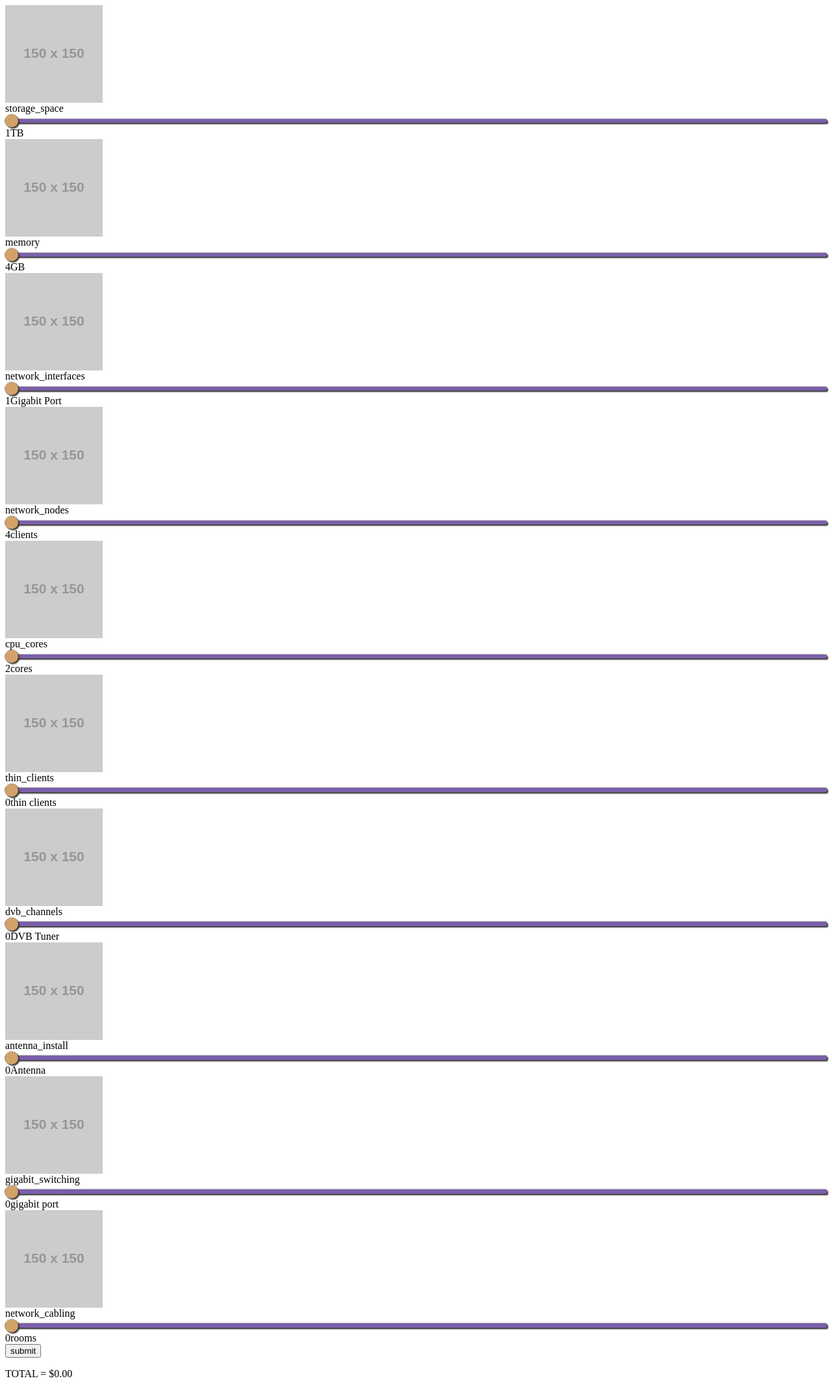
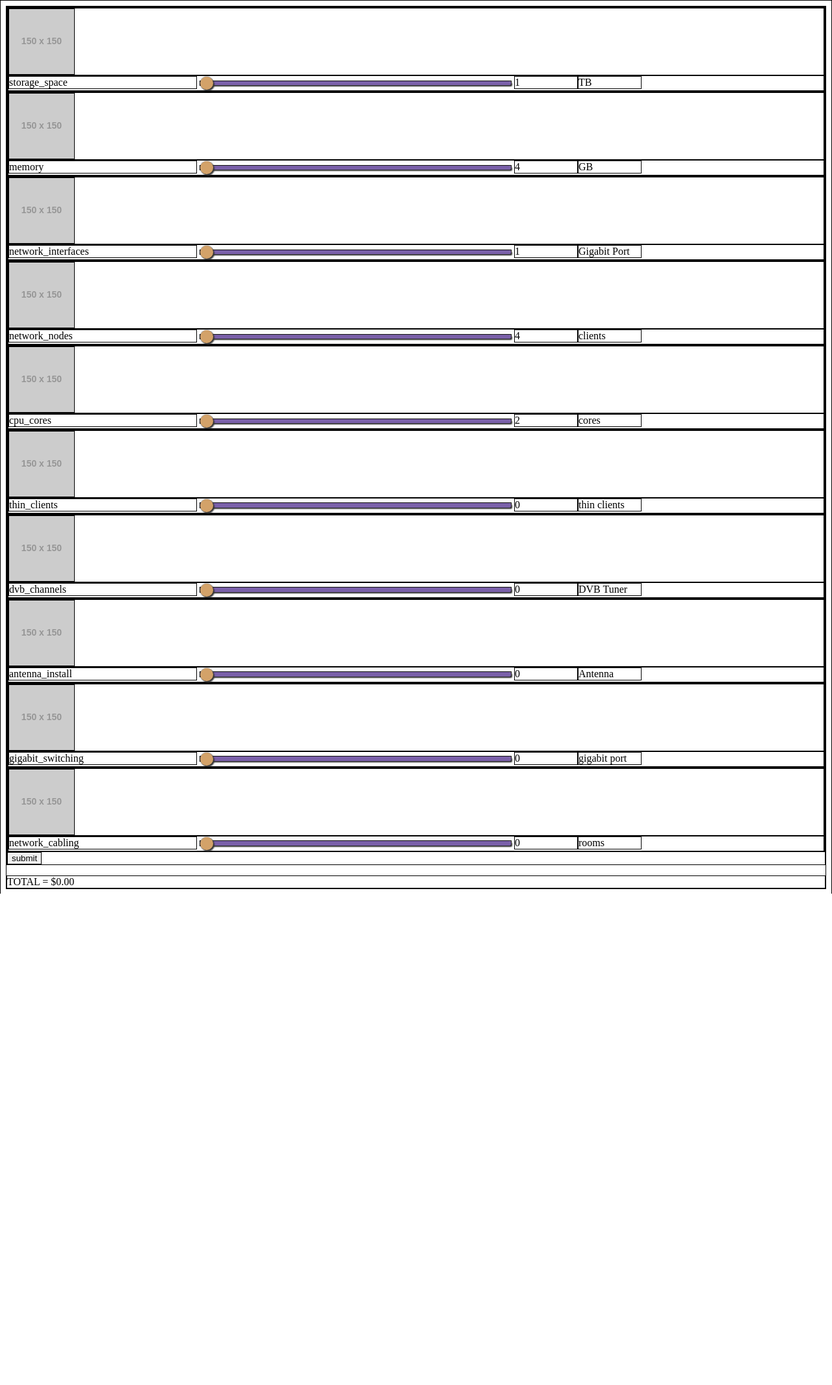
Before and after one commit to fragspawn/quotation_system, a PHP site: page /quotepage.php in a window 1280 px wide. Shown: the whole page at 65% size. After the commit the page ends 1375 px from the top, so only its background shows below. Run offline with PHP 8.4, Linux system fonts and the light colour scheme; data comes from the database, SQL or seed files in the repository; grey boxes labelled with a size stand in for pictures from a placeholder-image service; some libraries are stand-ins or nearby versions.

Commit message:
design changes

```diff
--- a/quotepage.css
+++ b/quotepage.css
@@ -1,4 +1,10 @@
-
+* {
+    border: solid 1px black;
+}
+.img_sm {
+    width: 100px;
+    height: auto;
+}
 .img_me {
     display: none;
 }
@@ -9,16 +15,33 @@
     display: none;
 }
 
+.slider_control label {
+    display: inline-block;
+    min-width: 18em;
+}
+.slider_control input {
+    display: inline-block;
+    min-width: 36em;
+}
+.slider_control output {
+    display: inline-block;
+    min-width: 6em;
+}
+.slider_control span {
+    display: inline-block;
+    min-width: 6em;
+}
+
 input[type=range].range_slider {
   -webkit-appearance: none;
-  width: 100%;
+  width: 36em;
   margin: 6.65px 0;
 }
 input[type=range].range_slider:focus {
   outline: none;
 }
 input[type=range].range_slider::-webkit-slider-runnable-track {
-  width: 100%;
+  width: 36em;
   height: 6.7px;
   cursor: pointer;
   box-shadow: 2px 2px 2px #343434, 0px 0px 2px #414141;
@@ -41,7 +64,7 @@ input[type=range].range_slider:focus::-webkit-slider-runnable-track {
   background: #b1a2cd;
 }
 input[type=range].range_slider::-moz-range-track {
-  width: 100%;
+  width: 36em;
   height: 6.7px;
   cursor: pointer;
   box-shadow: 2px 2px 2px #343434, 0px 0px 2px #414141;
@@ -59,7 +82,7 @@ input[type=range].range_slider::-moz-range-thumb {
   cursor: pointer;
 }
 input[type=range].range_slider::-ms-track {
-  width: 100%;
+  width: 36em;
   height: 6.7px;
   cursor: pointer;
   background: transparent;
@@ -97,14 +120,14 @@ input[type=range].range_slider:focus::-ms-fill-upper {
 
 input[type=range].range_slider {
   -webkit-appearance: none;
-  width: 100%;
+  width: 36em;
   margin: 6.65px 0;
 }
 input[type=range].range_slider:focus {
   outline: none;
 }
 input[type=range].range_slider::-webkit-slider-runnable-track {
-  width: 100%;
+  width: 36em;
   height: 6.7px;
   cursor: pointer;
   box-shadow: 2px 2px 2px #343434, 0px 0px 2px #414141;
@@ -127,7 +150,7 @@ input[type=range].range_slider:focus::-webkit-slider-runnable-track {
   background: #b1a2cd;
 }
 input[type=range].range_slider::-moz-range-track {
-  width: 100%;
+  width: 36em;
   height: 6.7px;
   cursor: pointer;
   box-shadow: 2px 2px 2px #343434, 0px 0px 2px #414141;
@@ -145,7 +168,7 @@ input[type=range].range_slider::-moz-range-thumb {
   cursor: pointer;
 }
 input[type=range].range_slider::-ms-track {
-  width: 100%;
+  width: 36em;
   height: 6.7px;
   cursor: pointer;
   background: transparent;
@@ -183,14 +206,14 @@ input[type=range].range_slider:focus::-ms-fill-upper {
 
 input[type=range].range_slider {
   -webkit-appearance: none;
-  width: 100%;
+  width: 36em;
   margin: 6.65px 0;
 }
 input[type=range].range_slider:focus {
   outline: none;
 }
 input[type=range].range_slider::-webkit-slider-runnable-track {
-  width: 100%;
+  width: 36em;
   height: 6.7px;
   cursor: pointer;
   box-shadow: 2px 2px 2px #343434, 0px 0px 2px #414141;
@@ -213,7 +236,7 @@ input[type=range].range_slider:focus::-webkit-slider-runnable-track {
   background: #b1a2cd;
 }
 input[type=range].range_slider::-moz-range-track {
-  width: 100%;
+  width: 36em;
   height: 6.7px;
   cursor: pointer;
   box-shadow: 2px 2px 2px #343434, 0px 0px 2px #414141;
@@ -231,7 +254,7 @@ input[type=range].range_slider::-moz-range-thumb {
   cursor: pointer;
 }
 input[type=range].range_slider::-ms-track {
-  width: 100%;
+  width: 36em;
   height: 6.7px;
   cursor: pointer;
   background: transparent;
--- a/quotepage.php
+++ b/quotepage.php
@@ -48,7 +48,6 @@
             document.getElementById('img_lg_' + slider.id).style.display = 'none';
             document.getElementById('img_hu_' + slider.id).style.display = 'none';
         }
-
     </script>
     </head>
     <body>
@@ -68,11 +67,13 @@
             <img class="img_lg" id="img_lg_<?php echo $row['system_name']; ?>" src="<?php echo $row['image_large']; ?>"/>
             <img class="img_hu" id="img_hu_<?php echo $row['system_name']; ?>" src="<?php echo $row['image_massive']; ?>"/>
         </div>
-        <label><?php echo $row['system_name']; ?></label>
-        <input type="range" class="range_slider" name="<?php echo $row['system_name']; ?>" id="<?php echo $row['system_name']; ?>" value="<?php echo $row['units_min']; ?>"
-          min="<?php echo $row['units_min']; ?>" max="<?php echo $row['units_max']; ?>" step="<?php echo $row['unit_increment']; ?>"
-          onChange="slideMe(this)">
-        <output class="slider_output" id="slider_output_<?php echo $row['system_name']; ?>"><?php echo $row['units_min']; ?></output><span><?php echo $row['units']; ?></span>
+        <div class="slider_control">
+            <label><?php echo $row['system_name']; ?></label>
+            <input type="range" class="range_slider" name="<?php echo $row['system_name']; ?>" id="<?php echo $row['system_name']; ?>" value="<?php echo $row['units_min']; ?>"
+                min="<?php echo $row['units_min']; ?>" max="<?php echo $row['units_max']; ?>" step="<?php echo $row['unit_increment']; ?>"
+                onChange="slideMe(this)">
+            <output class="slider_output" id="slider_output_<?php echo $row['system_name']; ?>"><?php echo $row['units_min']; ?></output><span><?php echo $row['units']; ?></span>
+        </div>
         <input type="hidden" name="slider_unit_cost_<?php echo $row['system_name']; ?>" id="slider_unit_cost_<?php echo $row['system_name']; ?>" value="<?php echo $row['unit_cost']; ?>">
         <input type="hidden" name="slider_unit_sm_<?php echo $row['system_name']; ?>" id="slider_unit_sm_<?php echo $row['system_name']; ?>" value="<?php echo $row['units_small']; ?>">
         <input type="hidden" name="slider_unit_me_<?php echo $row['system_name']; ?>" id="slider_unit_me_<?php echo $row['system_name']; ?>" value="<?php echo $row['units_medium']; ?>">
```
Also changed, not shown: ajax/quote.php (added, +29 -0 lines), img/database.svg.
